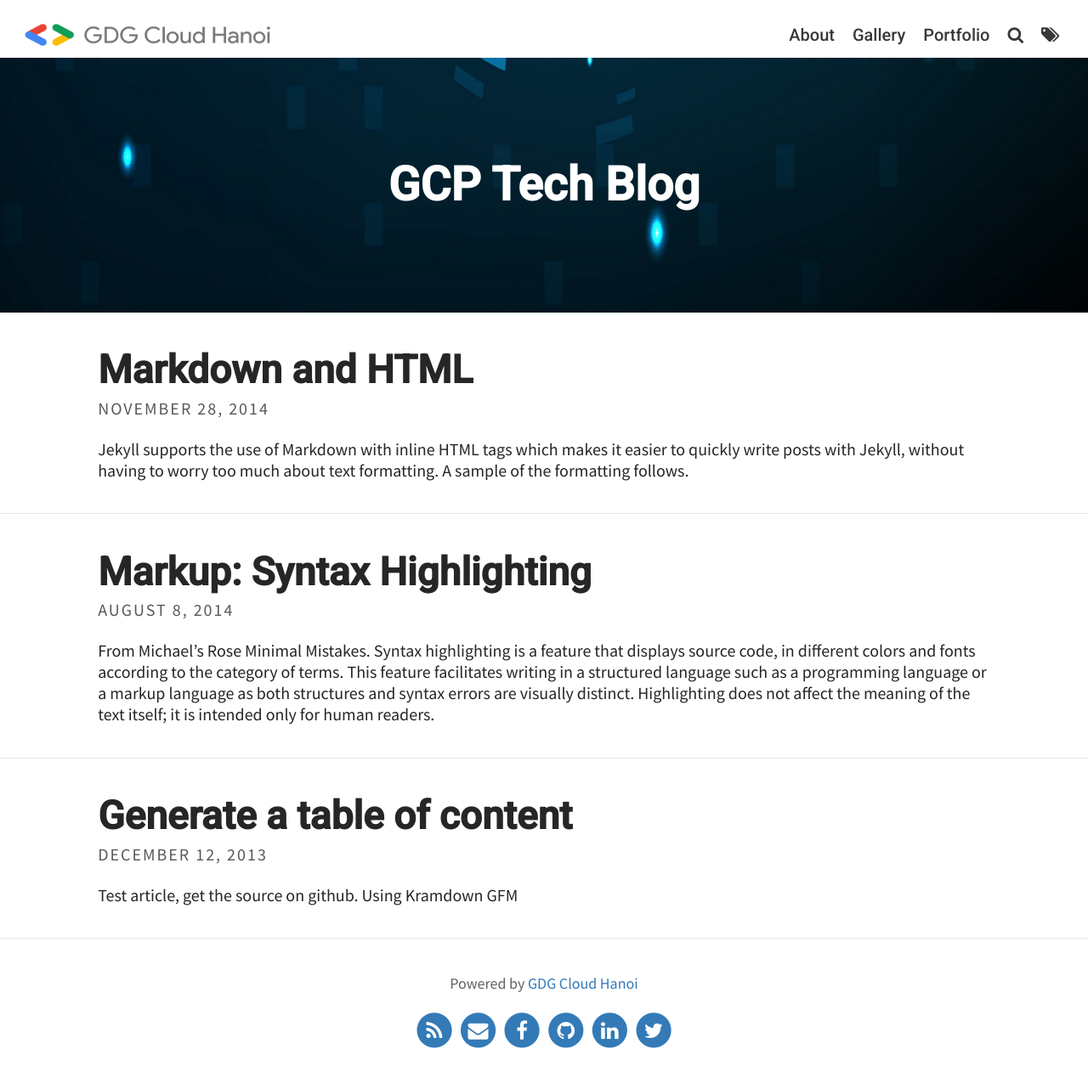
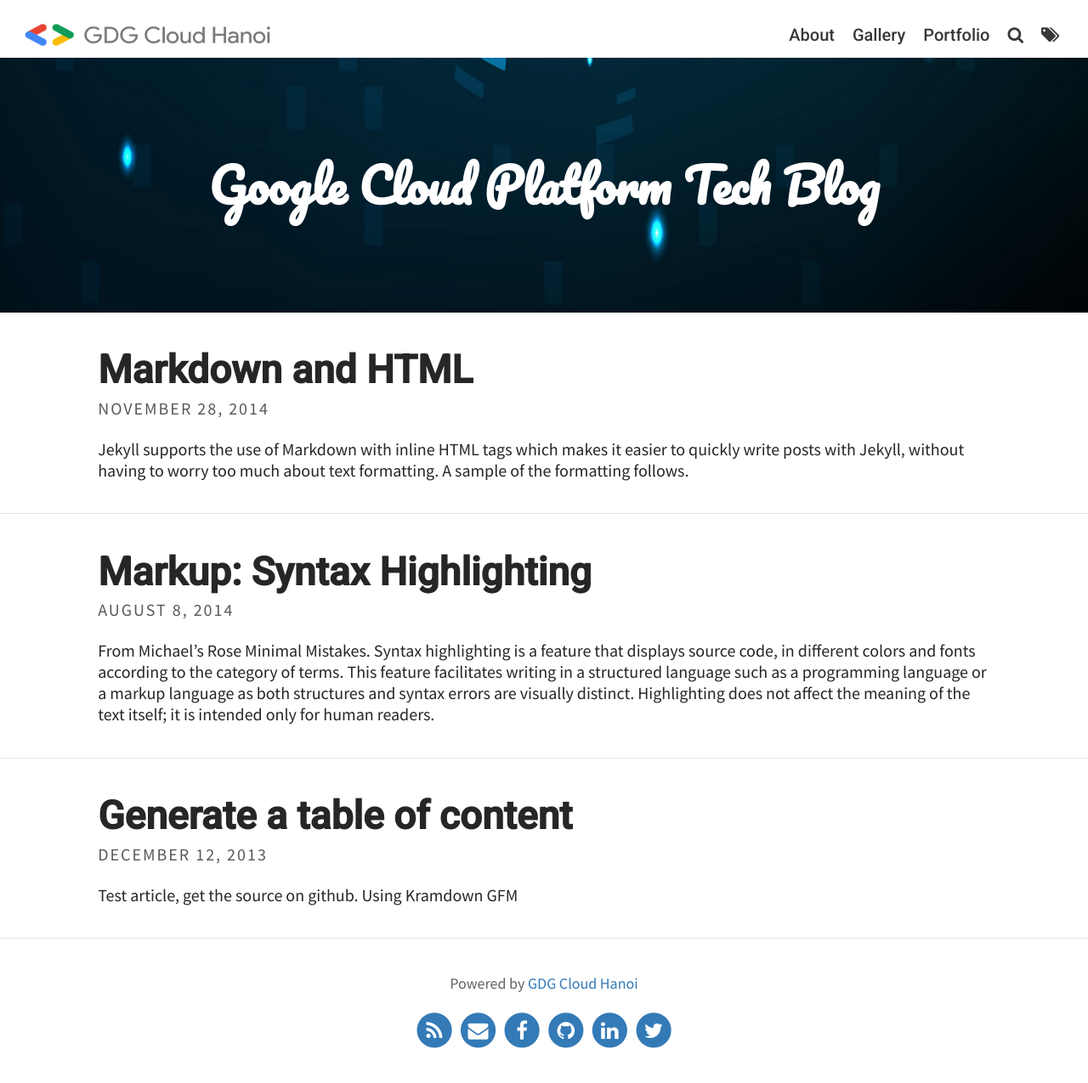
Before and after one commit to gdgcloudhanoi/gdgcloudhanoi.github.io, a Jekyll site: the page built from index.html, in a window 1280 px wide. Shown: the whole page at 85% size. Built offline with Jekyll 4.4.1, drawn with Linux system fonts in a browser that asks for light colours; the list of posts is cut into pages by our own code.

Commit message:
Update font of header text
Signed-off-by: Nguyen Hai Truong <truongnh@vn.fujitsu.com>

```diff
--- a/_config.yml
+++ b/_config.yml
@@ -9,7 +9,7 @@
 favicon: assets/favicon.ico                             # Icon displayed in the tab
 
 # Header and footer text
-header_text: "GCP Tech Blog"                                           # Change Blog header text
+header_text: "Google Cloud Platform Tech Blog"                                           # Change Blog header text
 header_feature_image: assets/img/pexels/gcp.jpeg
 footer_text: Powered by <a href="https://gdgcloudhanoi.com/">GDG Cloud Hanoi</a>
 
--- a/_sass/layouts/_blog.scss
+++ b/_sass/layouts/_blog.scss
@@ -32,7 +32,7 @@
   h3,
   h4,
   h5 {
-    font-family: $font-family-logo;
+    font-family: 'Pacifico';
   }
 
   p:last-child {
```
